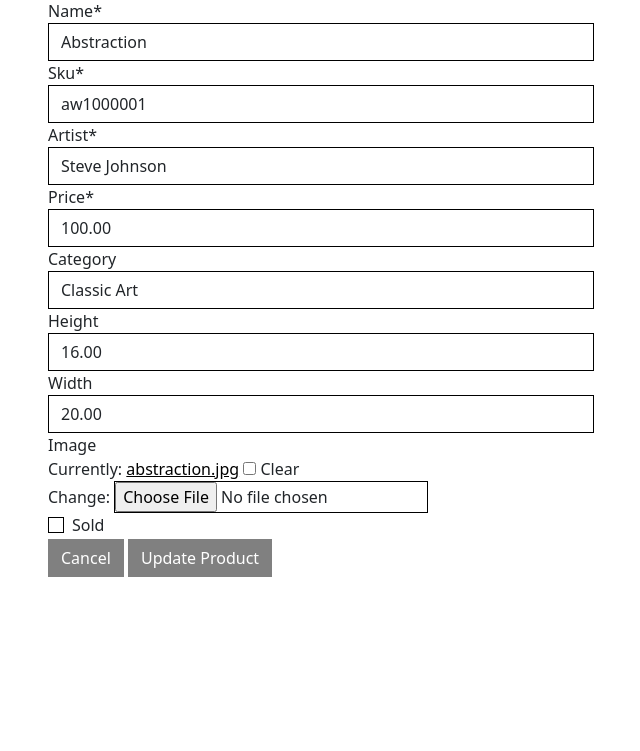
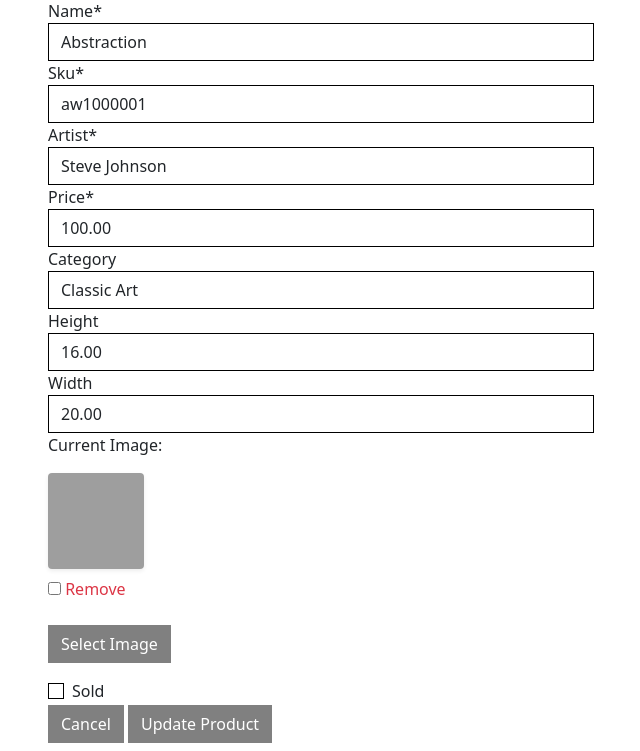
Before and after one commit to Birrellc/Project__artiZan-ms4, a Django app: page /products/edit/1/ in a window 1280 px wide. Shown: the part 323-1074 px from the top of the page, without its empty margins (34-674 px from the left). Before the commit the page ends 900 px from the top, so only its background shows below. Run offline with Django 3.2, Linux system fonts and the light colour scheme; the visitor is signed in with stand-in values (Sample User, id 1); data comes from the database, SQL or seed files in the repository; some libraries are stand-ins or nearby versions; some web fonts are replaced; grey boxes are pictures that could not be loaded.

Commit message:
Fix: fixed issue with upload image box on edit and add product pages

```diff
--- a/products/forms.py
+++ b/products/forms.py
@@ -1,5 +1,6 @@
 from django import forms
 from .models import Art, Category
+from .widgets import CustomClearableFileInput
 
 
 class ProductForm(forms.ModelForm):
@@ -9,7 +10,9 @@ class ProductForm(forms.ModelForm):
         fields = ('name', 'sku', 'artist',
                   'price', 'category',
                   'height', 'width', 'image',
-                  'sold',)
+                  'sold')
+
+    image = forms.ImageField(label='image', required=False, widget=CustomClearableFileInput)
 
     def __init__(self, *args, **kwargs):
         super().__init__(*args, **kwargs)
--- /dev/null
+++ b/products/templates/products/custom_widget_templates/custom_clearable_file_input.html
@@ -0,0 +1,17 @@
+{% if widget.is_initial %}
+    <p>{{ widget.initial_text }}:</p>
+    <a href="{{ widget.value.url }}">
+        <img width="96" height="96" class="rounded shadow-sm" src="{{ widget.value.url }}">
+    </a>
+    {% if not widget.required %}
+        <div class="custom-control custom-checkbox mt-2">
+            <input class="custom-control-input" type="checkbox" name="{{ widget.checkbox_name }}" id="{{ widget.checkbox_id }}">
+            <label class="custom-control-label text-danger" for="{{ widget.checkbox_id }}">{{ widget.clear_checkbox_label }}</label>
+        </div>
+    {% endif %}<br>
+    {{ widget.input_text }}
+{% endif %}
+<span class="btn btn-black rounded-0 btn-file">
+    Select Image <input id="new-image" type="{{ widget.type }}" name="{{ widget.name }}"{% include "django/forms/widgets/attrs.html" %}>
+</span>
+<strong><p class="text-danger" id="filename"></p></strong>
--- a/products/templates/products/edit_product.html
+++ b/products/templates/products/edit_product.html
@@ -17,7 +17,13 @@
             <div class="col-12 col-md-6">
                 <form method="POST" action="{% url 'edit_product' product.id %}" class="form mb-2" enctype="multipart/form-data">
                     {% csrf_token %}
-                    {{ form | crispy }}
+                    {% for field in form %}
+                        {% if field.name != 'image' %}
+                            {{ field | as_crispy_field }}
+                        {% else %}
+                            {{ field }}
+                        {% endif %}
+                    {% endfor %}
                     <div class="text-right">
                         <a class="btn btn-outline-black rounded-0" href="{% url 'products' %}">Cancel</a>
                         <button class="btn btn-black rounded-0" type="submit">Update Product</button>
@@ -27,3 +33,13 @@
         </div>
     </div>
 {% endblock %}
+
+{% block postloadjs %}
+    {{ block.super }}
+    <script type="text/javascript">
+        $('#new-image').change(function() {
+            let file = $('#new-image')[0].files[0];
+            $('#filename').text(`Image will be set to: ${file.name}`);
+        });
+    </script>
+{% endblock %}
--- a/static/css/base.css
+++ b/static/css/base.css
@@ -101,3 +101,31 @@ a {
   overflow-x: hidden;
   overflow-y: auto;
 }
+
+/* Product Form */
+
+.btn-file {
+  position: relative;
+  overflow: hidden;
+}
+
+.btn-file input[type="file"] {
+  position: absolute;
+  top: 0;
+  right: 0;
+  min-width: 100%;
+  min-height: 100%;
+  opacity: 0;
+  cursor: pointer;
+}
+
+.custom-checkbox .custom-control-label::before {
+  border-radius: 0;
+  border-color: #dc3545;
+}
+
+.custom-checkbox .custom-control-input:checked~.custom-control-label::before {
+  background-color: #dc3545;
+  border-color: #dc3545;
+  border-radius: 0;
+}
```
Also changed, not shown: products/templates/products/add_product.html (+18 -1 lines), products/widgets.py (added, +9 -0 lines), products/views.py (line endings or trailing spaces).
